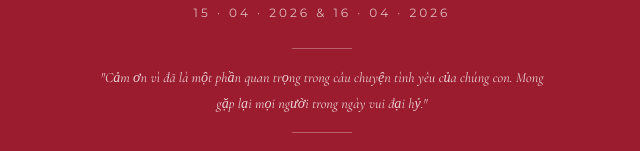
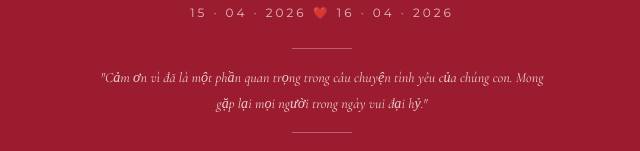
Before and after one commit to hphuc193/Wedding_Invitation, a plain HTML site: page index.html in a window 1280 px wide. Shown: the part 4128-4279 px from the top of the page, 318-958 px from the left. Drawn offline with nearby package versions, Linux system fonts and the light colour scheme.

Commit message:
update heart

```diff
--- a/index.html
+++ b/index.html
@@ -1175,7 +1175,7 @@
 <!-- FOOTER -->
 <footer>
   <div class="footer-names">Gia Luân  &amp;  Ngọc Yến</div>
-  <div class="footer-date">15 · 04 · 2026 & 16 · 04 · 2026</div>
+  <div class="footer-date">15 · 04 · 2026 ❤️ 16 · 04 · 2026</div>
   <div class="footer-divider"></div>
   <p class="footer-quote">
     "Cảm ơn vì đã là một phần quan trọng trong câu chuyện tình yêu của chúng con. Mong gặp lại mọi người trong ngày vui đại hỷ."
```
